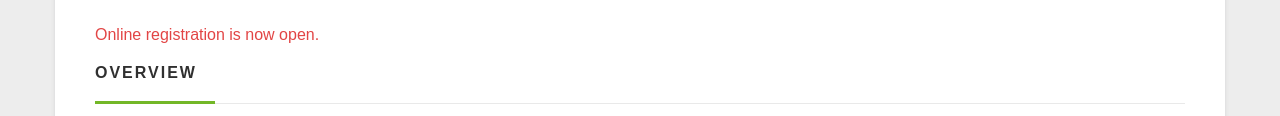
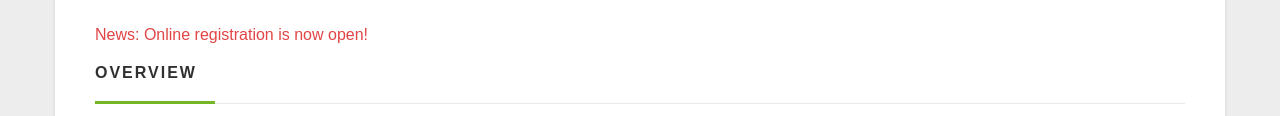
Before and after one commit to social-media-prediction/SMHP_PredictionChallenge, a website: page index.html in a window 1280 px wide. Shown: the part 166-282 px from the top of the page. Drawn offline with Linux system fonts and the light colour scheme.

Commit message:
Update index.html

```diff
--- a/index.html
+++ b/index.html
@@ -55,7 +55,7 @@
   <!--content-->
   <div class="content-wrapper">
 
-    <p class="notice-txt">Online registration is now open.</p>
+    <p class="notice-txt"><b>News:</b> Online registration is now open!</p>
 
     <section class="section">
       <h2>OVERVIEW</h2>
```
